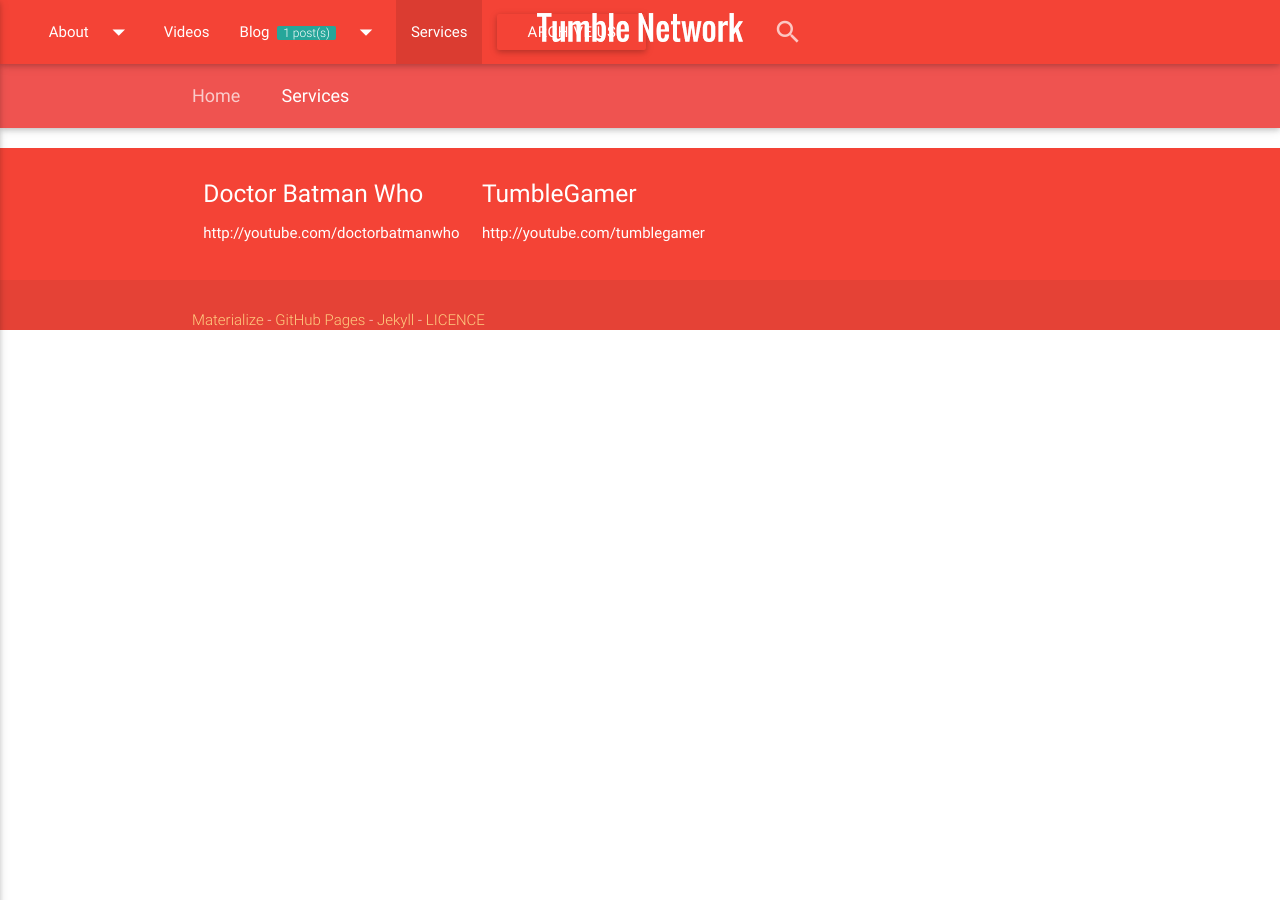
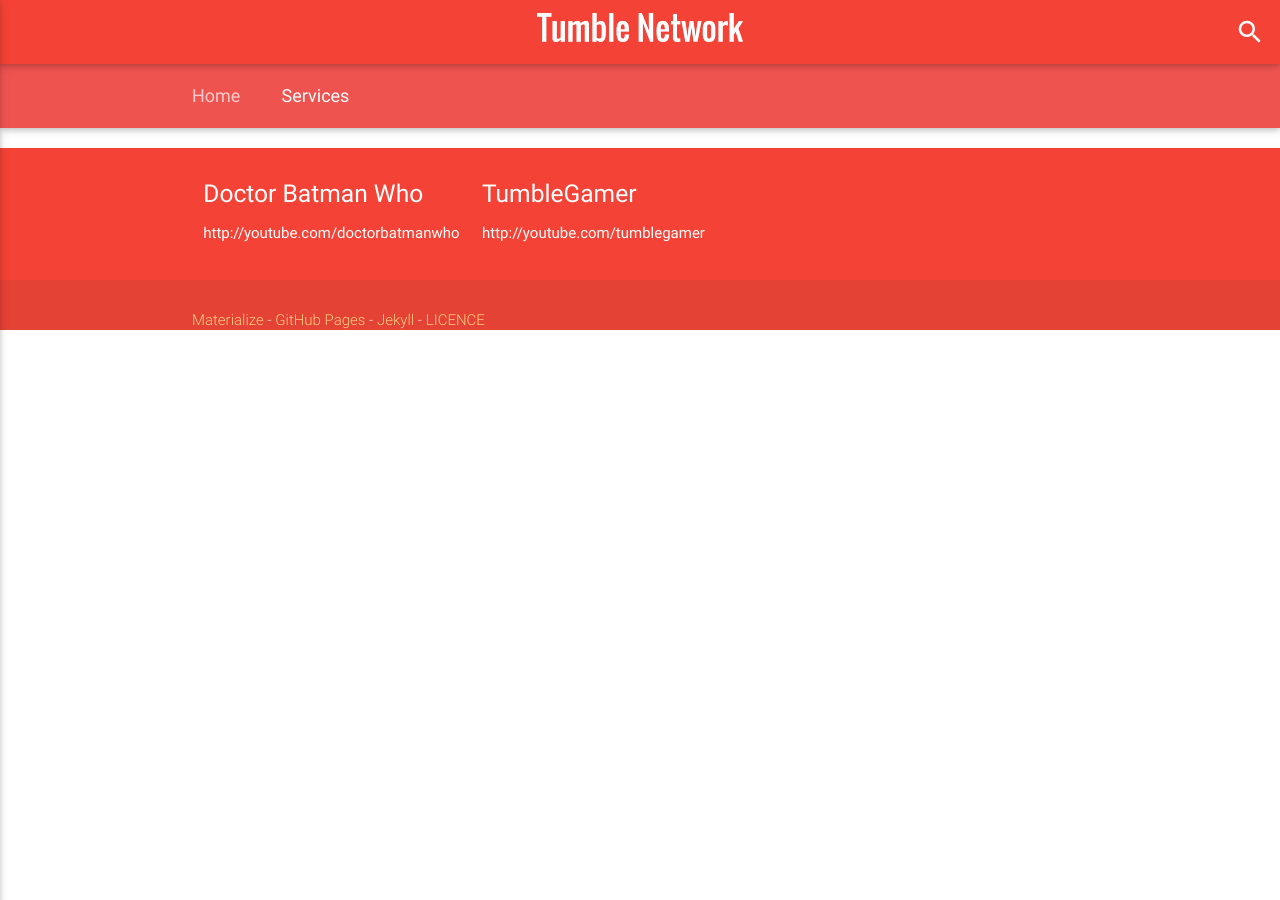
Before and after one commit to tumblenet/www.tumblenet.ga, a Jekyll site: the page built from services.html, in a window 1280 px wide. Built offline with Jekyll 4.4.1, drawn with Linux system fonts in a browser that asks for light colours; nearby versions of some CDN libraries; comment, search, counter and statistics services are not loaded.

Commit message:
implimented new var

```diff
--- a/_layouts/default.html
+++ b/_layouts/default.html
@@ -118,8 +118,7 @@
          <li><a href="javascript:void(0);" data-activates="nav-mobile" class="button-collapse"><i class="material-icons">menu</i></a></li>
        </ul>
 
-
-
+       {% unless site.mobile-nav-on-desktop %}
           <ul class="left hide-on-med-and-down col">
            {% for item in site.data.nav %}
 
@@ -148,6 +147,7 @@
 
            {% endfor %}
          </ul>
+         {% endunless %}
 
           <a id="logo-container" href="{{ site.url }}" class="brand-logo center">
              {% if site.logo-url %}
@@ -158,10 +158,11 @@
           </a>
 
 
+          {% unless site.mobile-nav-on-desktop %}
+          {% include search.html class="col m3 l5 hide-on-med-and-down right" id="desktop-search" %}
+          {% endunless %}
 
-         {% include search.html class="col m3 l5 hide-on-med-and-down right" id="desktop-search" %}
-
-       <ul class="hide-on-large-only right">
+       <ul class="{% unless site.mobile-nav-on-desktop %}hide-on-large-only{% endunless %} right">
          <li><a href="javascript:$('.mobile-search-bar').toggleClass('hide');"><i class="material-icons">search</i></a></li>
        </ul>
 
@@ -198,7 +199,7 @@
     </div>
   </nav>
    </div>
-   <div class="nav-wrapper navbar-fixed mobile-search-bar hide-on-large-only hide">
+   <div class="nav-wrapper navbar-fixed mobile-search-bar {% unless site.mobile-nav-on-desktop %}hide-on-large-only{% endunless %} hide">
    <nav class="red" role="navigation">
     <div class="nav-wrapper">
       {% include search.html id="mobile-search" %}
```
